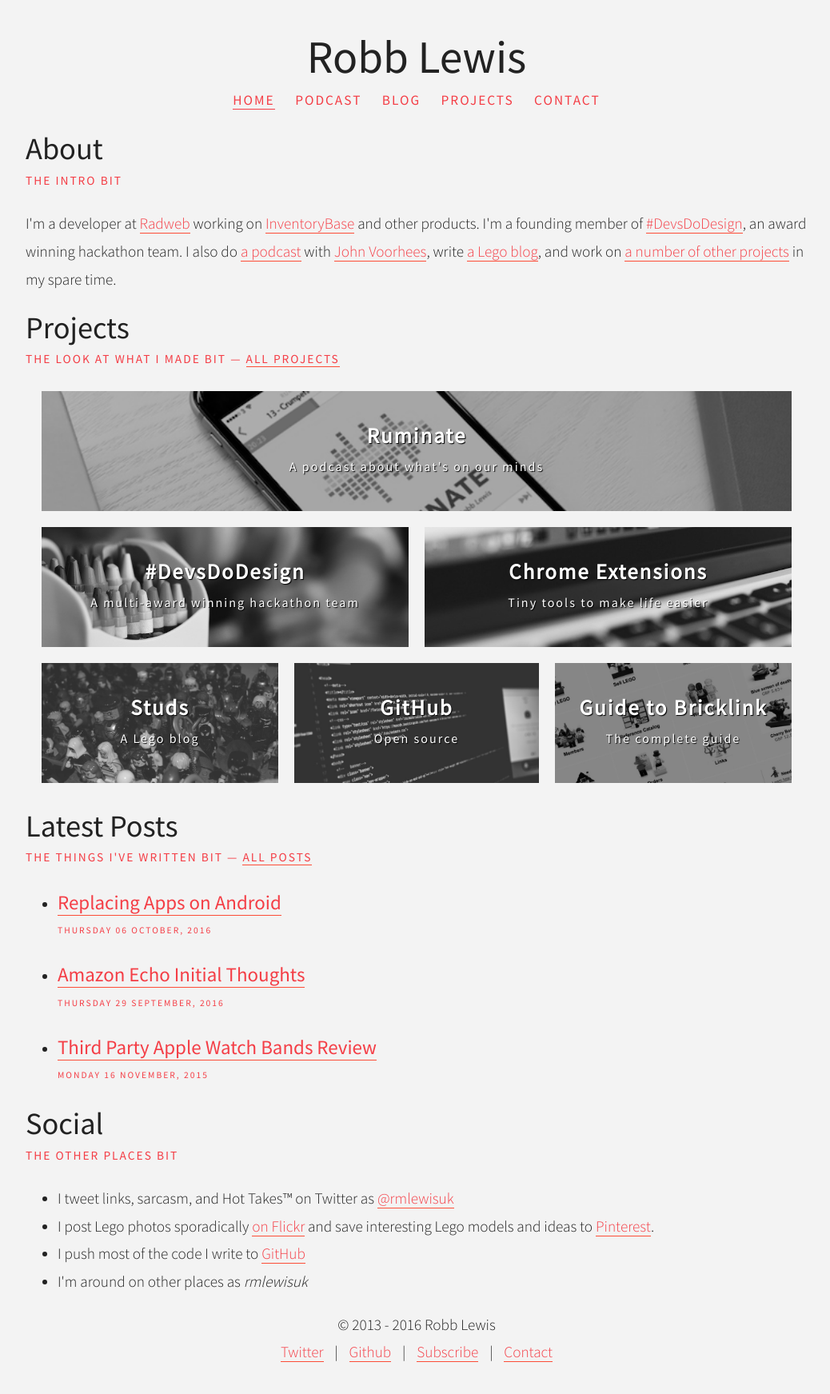
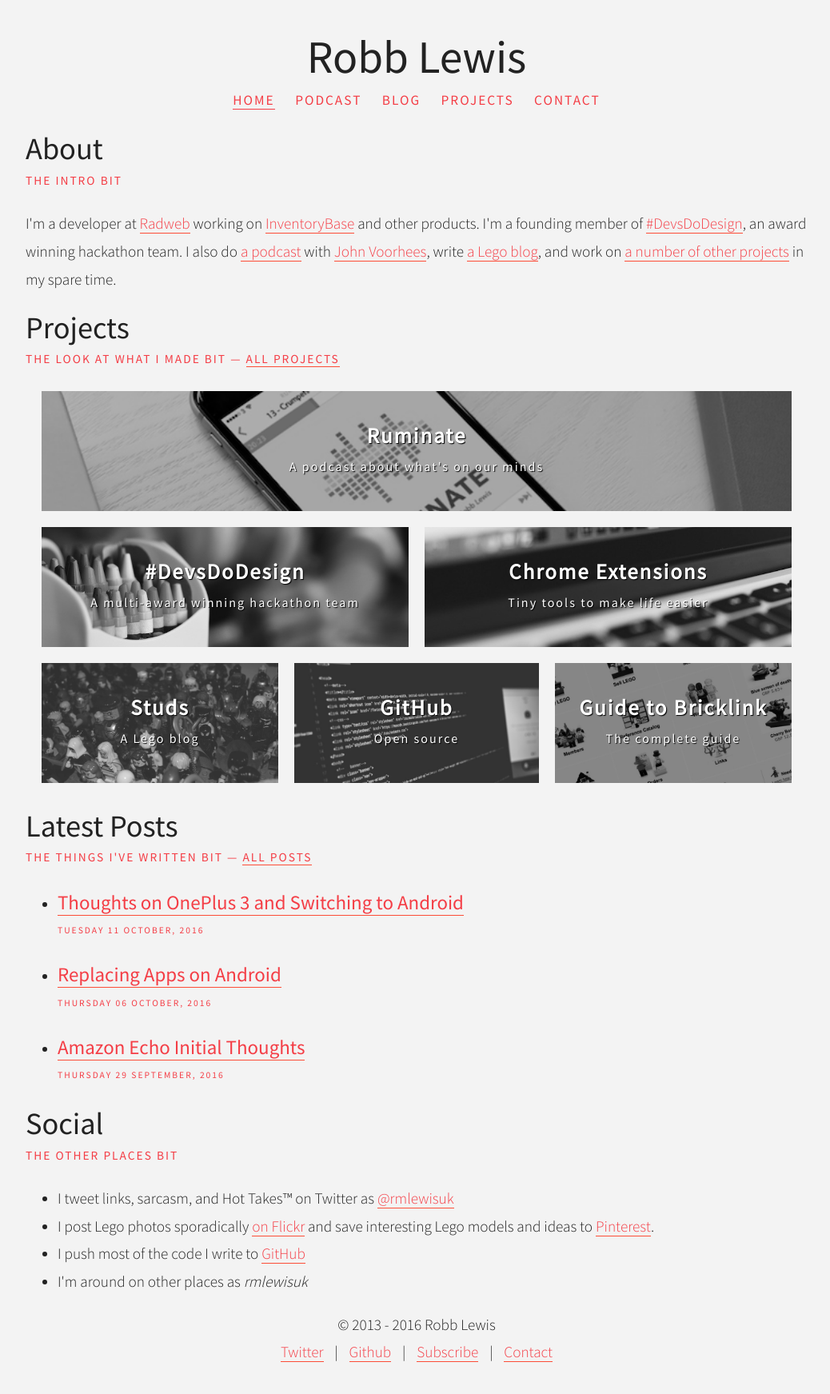
Before and after one commit to rknightuk/robblewis.me-jekyll, a Jekyll site: the page built from index.html, in a window 1280 px wide. Shown: the whole page at 80% size, without its empty margins (119-1157 px from the left). Built offline with Jekyll 4.4.1, drawn with Linux system fonts in a browser that asks for light colours; some of the changed lines change nothing that is shown.

Commit message:
Android post

```diff
--- /dev/null
+++ b/_posts/2016/2016-10-11-oneplus-3-and-switching-to-android.md
@@ -0,0 +1,71 @@
+---
+title: Thoughts on OnePlus 3 and Switching to Android
+permalink: /oneplus-3-and-switching-to-android
+layout: post
+excerpt: "My thoughts after just under two weeks with the OnePlus 3"
+---
+
+<div class="post--note">
+If you want to hear more about this, or just prefer listening to reading (hi Myke), I’ll be talking about it with John on the next episode of my podcast, <a href="http://ruminatepodcast.com">Ruminate</a>. You can subscribe to new episodes in <a href="https://overcast.fm/itunes1033235350/ruminate-podcast">Overcast</a>, <a href="http://pca.st/ruminate">Pocketcasts</a>, or <a href="https://itunes.apple.com/gb/podcast/ruminate-podcast/id1033235350">iTunes</a>, or any other podcast app you use.
+</div>
+
+I wrote about [replacing all my apps on Android](http://robblewis.me/replacing-apps-on-android) just under a week ago, but I wanted to lay out some of my thoughts about the [OnePlus 3](https://oneplus.net/uk/3) and Android in general.
+
+Firstly, I've had a few people ask *why* I switched to Android. There wasn't a single reason but a plethora of little things that started to bug me about iOS. First off, as I [discussed here](http://www.ruminatepodcast.com/30), I'm no longer using iTunes because of how buggy it is when downloading music, as well as it constantly messing up my album artwork. Without iTunes, the only thing locking me into iOS was iMessage and I realised I could live without it. After the "upgrade" to iOS10 a lot of things bugged me about it. In no particular order:
+
+- Pressing notifications would sometimes not opened the related app, they would just disappeare
+- The feature where it would show Overcast on the lock screen when I plugged my headphones in no longer worked
+- Because iOS10 splits control center into two panels, whenever I opened it to use something it was inevitably on the wrong panel
+- No way to clear all notifications from the lock screen without 3D touch (without swiping down notification center which you can only do from the widget lock screen)
+- Widgets can't be placed wherever I want
+- Actions on notifications (reply, archive, etc) take twice as many presses to get to as before without 3D touch
+- Even with [rest to unlock](http://www.howtogeek.com/262837/how-to-unlock-your-ios-10-device-with-a-single-click-like-in-ios-9/) enabled, my iPhone still wouldn't always unlock properly, or at all
+- Fucking iMessage stickers and apps
+
+All of the above made me hate using my phone and on top of all that the way I use my phone has changed significantly in the past year so I decided the best thing for me to do was to switch to Android.
+
+### OnePlus 3
+
+I won't be going in depth into the phone but [MKBHD reviewed it here](https://www.youtube.com/watch?v=ycIpOZY03OM). The OnePlus is similar in size to the iPhone 7 plus and after a few days of using it my iPhone 6 felt ridiculously small; turns out [Myke was right](https://twitter.com/search?q=%23mykewasright).
+
+The OnePlus build quality is not quite as nice as an iPhone, which I expected, but it is still a really nice device. The thing I love the most about it is the fingerprint unlock. Not only has it never failed to read my fingerprint but it's also *really* fast, as you can see in [this video](https://www.youtube.com/watch?v=fOIfTNfdZUk).
+
+<div style="text-align:center;">
+    <iframe width="560" height="315" src="https://www.youtube.com/embed/fOIfTNfdZUk" frameborder="0" allowfullscreen></iframe>
+</div>
+
+Dash is OnePlus's quick charging feature that uses their [dash charger and cable](https://oneplus.net/uk/3/dashcharge). I'm able to charge my phone from ~15% to 70% in about 30 minutes, and another 15 to reach the full 100%. Because of this I've started charging my phone in the evening before I go to bed and the battery lasts the entirety of the next day well into the late evening before I need to charge again. It's worth noting that dash charging only works with both the USB plug *and* the dash cable, so it won't work with third-party USB cables.
+
+OnePlus 3, like the previous models, has an alert slider on the side to switch between silent, priority notifications, and all notifications. This is really useful and not something that appears on a lot of Android phones (although the modes exist as a software feature). By default priority includes alarms, music, messages, and phone calls but any app can be treated as priority in the global notification settings. Coming from an iPhone, it's nice to have a physical switch and as someone who had a lot of [old Nokia phones](https://en.wikipedia.org/wiki/Nokia_3310) I love having a modern equivalent of profiles. I use silent for when I'm sleeping, priority for when I'm at work, and all for any other time.
+
+The OnePlus runs [OxygenOS](https://en.wikipedia.org/wiki/OxygenOS) which is a slightly modified version of stock Android, currently on 6.0 Marshmallow. Although it's frustrating to not have the latest version of Android, I'm pretty happy with it and OnePlus have confirmed they are working on an Android N update which should be out in the next few months.
+
+The camera is no iPhone competitor but the photos it takes [are pretty good](http://rmlewisuk.s3.amazonaws.com/one-plus-sample-cat.jpg). I don't take a lot of photos with my phone so this isn't massively important to me, but your mileage may vary.
+
+![One Plus cat sample image](http://rmlewisuk.s3.amazonaws.com/one-plus-sample-cat-preview.jpg)
+
+Lets be honest, it's a slab of glass with some buttons next to it. It's not the world's greatest device but it's nowhere near the worst and for £330, you can't go wrong.
+
+### Android
+
+Android is much as you'd expect; it's a mobile operating system that has apps, widgets, notifications, just like iOS. There are, however, some significant differences. Some of them I like, some not so much.
+
+Being able to install an app from the Google Play store from my Mac (and choose which device to install to) is so natural, and works so well, that I'm amazed Apple hasn't implemented this. Opening iTunes seems archaic in comparison. Once I'd downloaded a few apps, I was impressed with Google's ability to suggest apps tailored to my interests, something which Apple have been trying to do for years on the App Store with little success (remember [Genius for Apps](http://appleinsider.com/articles/12/09/03/apple_turns_on_app_store_genius_recommendations_for_developers)?).
+
+The home screen(s) is where Android differs significantly; I can put apps wherever I want, and have widgets all over the place. This is the biggest improvement using my phone day-to-day because if I only want four apps on the home screen, they don't have to be right at the top of the screen. The left-most home screen is Google Now which shows weather, news, and a host of other "cards" based on emails and apps I use (for example, it now shows me my eBay saved searches). It's supposed to show me delivery information based on my emails, but this [might be disabled for Google Apps accounts](http://www.droid-life.com/2015/07/06/gmail-google-now-package-tracking-card-is-showing-up-or-some-google-apps-users/) so I don't get the benefit of this. I currently have two home screen; one with my most used apps and the [Pocketcasts](https://pocketcasts.com) widget, and one with some lesser used apps and the [Spotify](https://spotify.com) widget. Apps that aren't on either home screen can be accessed through search or from the app drawer.
+
+Setting default apps is great (I swapped out the default SMS app for [Textra](https://play.google.com/store/apps/details?id=com.textra&hl=en_GB)) but the best part about setting defaults is opening specific type of links and files in specific apps. For example, all Twitter links open in Fenix and all Reddit links open in Relay. This is *so* much better than ending up on the mobile Twitter site when I have a perfectly good Twitter client installed. Talking of opening links, [Link Bubble](https://play.google.com/store/apps/details?id=com.linkbubble.playstore&hl=en_GB) is fantastic. When I click a link in Twitter, for example, it shows a floating bubble on my screen which will expand once the page has loaded. Being able to scroll through Twitter, open a bunch of links, and then review them all at once is amazing.
+
+![Default links and Link Bubble](http://rmlewisuk.s3.amazonaws.com/default-links-and-link-bubble.png)
+
+One of the things I thought I'd miss most is sending messages from my Mac through the Messages app. [Push Bullet](https://www.pushbullet.com/) fixes this by allowing me to mirror all notifications to my Mac, send messages, send files between devices, and interact with the notifications just like I can on the phone. It also has a [bunch of other really useful features](https://www.pushbullet.com/pro). I was concerned that apps like this might massively affect battery life, but this hasn't been the case.
+
+Something I wasn't able to work out was how to choose where to output audio when I'm connected to a Bluetooth device. On iOS, the "AirPlay" menu serves this function. I looked around for a solution to this but came up short so if anyone knows of an app that might fix this, [let me know](https://twitter.com/rmlewisuk). Speaking of Bluetooth, unlike iOS, there is no way to see the battery life of Bluetooth devices like headphones. Although not a huge problem, it's frustrating that Android lacks this feature.
+
+On iOS both the banking apps I used, HSBC and Lloyds, allowed me to use TouchID to login. On Android, this isn't the case, despite Android having support for such a system (PayPal use it). This, I assume, is because not all Android phones have fingerprint sensors so there's a smaller market for it. Again, not something I can't deal with, but a pain none the less.
+
+I'd be remiss if I didn't mention the clusterfuck that is Amazon's presence on Android. I wanted to download the Amazon Video app but the Play Store said it wasn't compatible with my device, which seemed odd. When I asked [Dan](https://twitter.com/danharper7), he informed me I should download it through the normal Amazon app. Except my Amazon app didn't have the option he showed me because I downloaded the Amazon app from the Play Store and not the [Amazon Underground](https://www.amazon.co.uk/Amazon-com-Amazon-Underground/dp/B004GJDQT8) app which is a combination of the standard shopping app, plus an app store. To download the Underground app, I had to turn off the security setting to only allow apps from trusted sources. Then, and only then, was I able to download the Amazon Video app from inside *that* app. What.
+
+I'm pretty happy with using Android. I don't do Real Work™ on my phone and mostly use it for Twitter, phone calls, and buying stuff on Amazon when I'm not at my Mac. Almost any problem or tweak I want to make I can through apps or widgets; Android definitely feels like it's geared more towards power users and people who want to tinker with settings or "fix" things but that's perfect for me.
+
+Finally, because the Apple Watch doesn't work with Android, I'm getting rid of it. As I [said on Twitter](https://twitter.com/rmlewisuk/status/783674253807845376) the only thing I miss is not being able to quickly see the time so I'm currently eyeing up [one of these](http://www.nixon.com/uk/en/sentry-leather-sw/A105SW.html?dwvar_A105SW_color=2244&dwvar_A105SW_size=00#gclid=Cj0KEQjw1ee_BRD3hK6x993YzeoBEiQA5RH_BHLZjplqhtoBrlGuj7TgwFVJGVScjX9UVaU9d1tOVwgaAmee8P8HAQ&start=1).
--- a/assets/css/style.css
+++ b/assets/css/style.css
@@ -162,3 +162,11 @@ nav a { margin: 0 10px; }
 	margin: 0 auto;
 	display: block;
 }
+
+.post--note {
+	border: 1px solid #d6d6d6;
+	border-radius: 5px;
+	font-size: 90%;
+	padding: 10px;
+	background: #ececec;
+}
```
